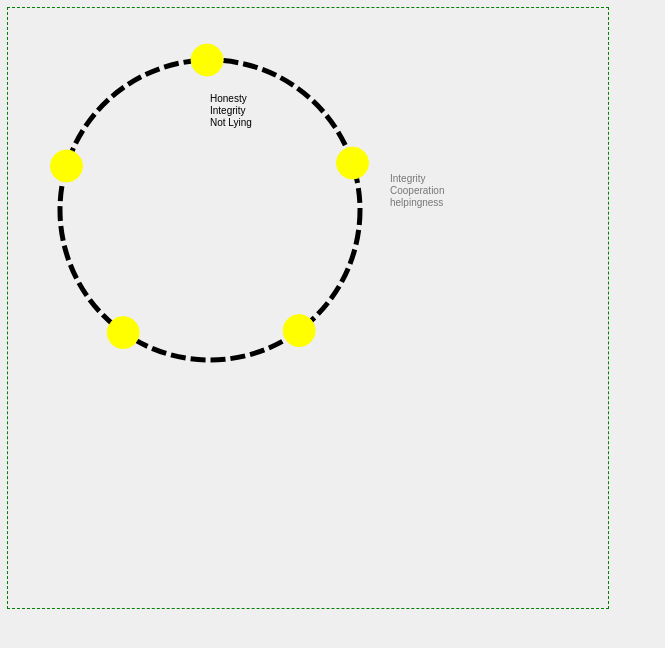
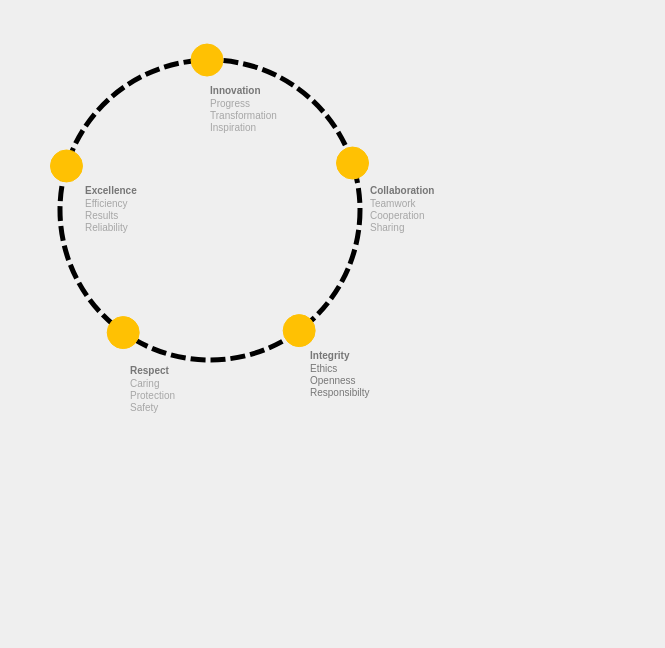
Before and after one commit to davidrhoden/raphael, a plain HTML site: page index.html in a window 1280 px wide. Shown: the whole page, without its empty margins (0-665 px from the left). Drawn offline with Linux system fonts and the light colour scheme.

Commit message:
whole thing is working

```diff
--- a/css/style.css
+++ b/css/style.css
@@ -2,7 +2,6 @@ body {
 	background: #efefef;
 }
 #container {
-	outline: 1px dashed green;
-	height: 600px;
-	width: 600px;
+	height: 400px;
+	width: 400px;
 }
--- a/index.html
+++ b/index.html
@@ -12,5 +12,4 @@
         <script src="js/raphael-min.js"></script>
         <script src="js/scripts.js"></script>
         <div id="container"></div>
-        <div id="holder"></div>
 </html>
--- a/js/scripts.js
+++ b/js/scripts.js
@@ -3,15 +3,15 @@ var paper = Raphael(10, 10, 600, 600);
 var ring = paper.circle(200, 200, 150);
 ring.attr({stroke:"#000", "stroke-width":5, "stroke-dasharray": "-"});
 var circle1 = paper.circle(200, 48, 16);
-circle1.attr({"fill":"yellow", "stroke":"#ffff00"});
+circle1.attr({"fill":"#ffc103", "stroke":"#ffc103"});
 var circle2 = paper.circle(200, 48, 16);
-circle2.attr({"fill":"yellow", "stroke":"#ffff00"});
+circle2.attr({"fill":"#ffc103", "stroke":"#ffc103"});
 var circle3 = paper.circle(200, 48, 16);
-circle3.attr({"fill":"yellow", "stroke":"#ffff00"});
+circle3.attr({"fill":"#ffc103", "stroke":"#ffc103"});
 var circle4 = paper.circle(200, 48, 16);
-circle4.attr({"fill":"yellow", "stroke":"#ffff00"});
+circle4.attr({"fill":"#ffc103", "stroke":"#ffc103"});
 var circle5 = paper.circle(200, 48, 16);
-circle5.attr({"fill":"yellow", "stroke":"#ffff00"});
+circle5.attr({"fill":"#ffc103", "stroke":"#ffc103"});
 
 window.onload = function() {
     animation = window.setInterval('animateCircles()', 10);
@@ -22,8 +22,17 @@ var counter = 0;
 function animateCircles(){
     if((ring.getTotalLength()/5) <= counter){
         clearInterval(animation);
-                var honesty = paper.text(200, 100, "Honesty\nIntegrity\nNot Lying").attr({'text-anchor': 'start'});
-        var integrity = paper.text(380, 180, "Integrity\nCooperation\nhelpingness").attr({'text-anchor': 'start', 'cursor': 'pointer', 'opacity': '.5'});
+        var innovation = paper.text(200, 80, "Innovation").attr({'text-anchor': 'start',  'cursor': 'pointer', 'opacity': '.5', 'font-weight': 'bold'});
+        var innovation = paper.text(200, 105, "Progress\nTransformation\nInspiration").attr({'text-anchor': 'start',  'cursor': 'pointer', 'opacity': '.3'});
+        var collaboration = paper.text(360, 180, "Collaboration").attr({'text-anchor': 'start', 'cursor': 'pointer', 'opacity': '.5', 'font-weight': 'bold'});
+        var collaborationQ = paper.text(360, 205, "Teamwork\nCooperation\nSharing").attr({'text-anchor': 'start', 'cursor': 'pointer', 'opacity': '.3'});
+        var integrity = paper.text(300, 345, "Integrity").attr({'text-anchor': 'start', 'cursor': 'pointer', 'opacity': '.5', 'font-weight': 'bold'});
+        var integrityQ = paper.text(300, 370, "Ethics\nOpenness\nResponsibilty").attr({'text-anchor': 'start', 'cursor': 'pointer', 'opacity': '.5'});
+        var respect = paper.text(120, 360, "Respect").attr({'text-anchor': 'start', 'cursor': 'pointer', 'opacity': '.5', 'font-weight': 'bold'});
+        var respectQ = paper.text(120, 385, "Caring\nProtection\nSafety").attr({'text-anchor': 'start', 'cursor': 'pointer', 'opacity': '.3'});
+        var excellence = paper.text(75, 180, "Excellence").attr({'text-anchor': 'start', 'cursor': 'pointer', 'opacity': '.5', 'font-weight': 'bold'})
+        var excellenceQ = paper.text(75, 205, "Efficiency\nResults\nReliability").attr({'text-anchor': 'start', 'cursor': 'pointer', 'opacity': '.3'})
+
         circle2.node.onclick = function(){
     integrity.animate({opacity: 1}, 2000);
 };
```
